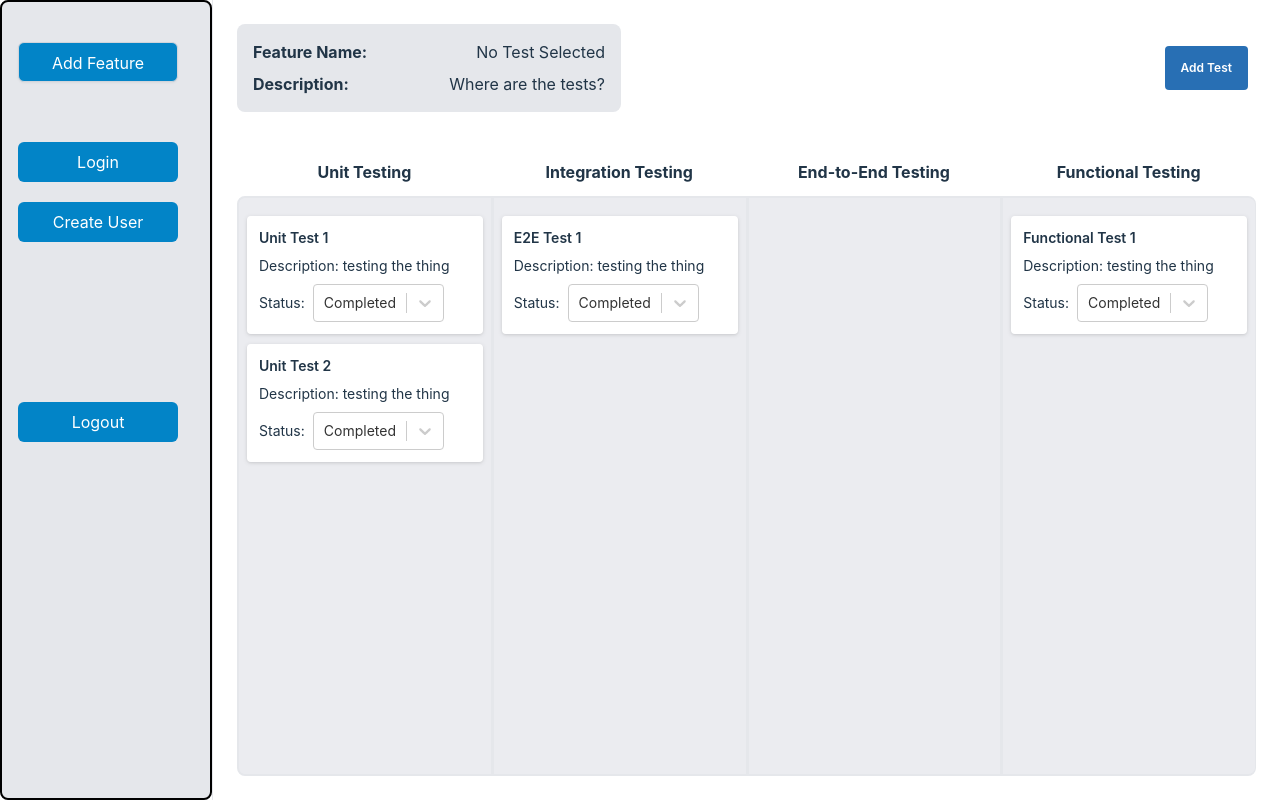
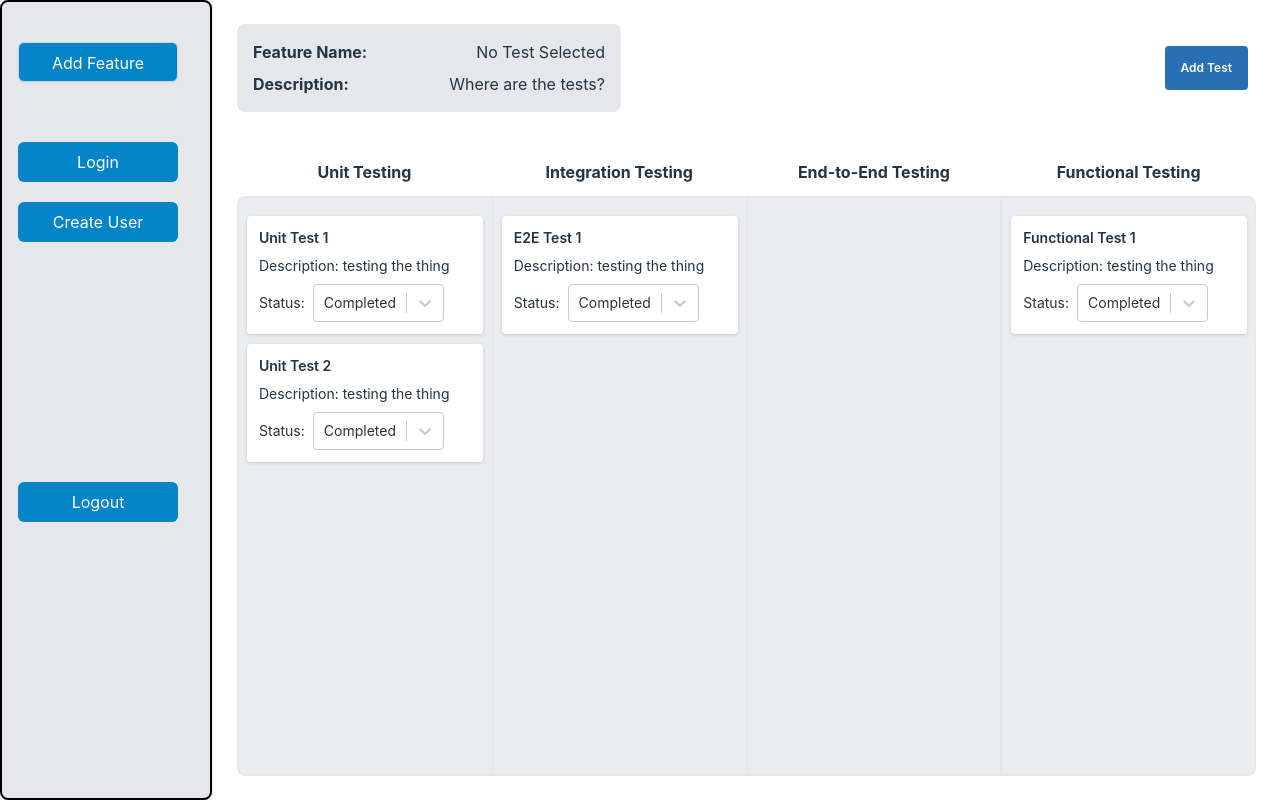
Before and after one commit to ConquestIO/Conquest, a React app: page /dashboard in a window 1280 px wide. Built offline with nearby package versions, Linux system fonts and the light colour scheme.

Commit message:
completed initial styling of sidebar

```diff
--- a/src/pages/Dashboard/SideBarContainer.jsx
+++ b/src/pages/Dashboard/SideBarContainer.jsx
@@ -32,7 +32,7 @@ export default function SideBarContainer() {
             </div>)
         }),
         //logout button for sidebar. Clear userId, set logged in to false and reroute to landing page
-        <button className= ' bg-sky-600 w-40 h-10 text-white text-base rounded-md mt-40'
+        <button className= ' bg-sky-600 w-40 h-10 text-white mt-60 text-base rounded-md'
         key={'button'}
         onClick={async () => {
                 dispatch(userID('none'))
```
